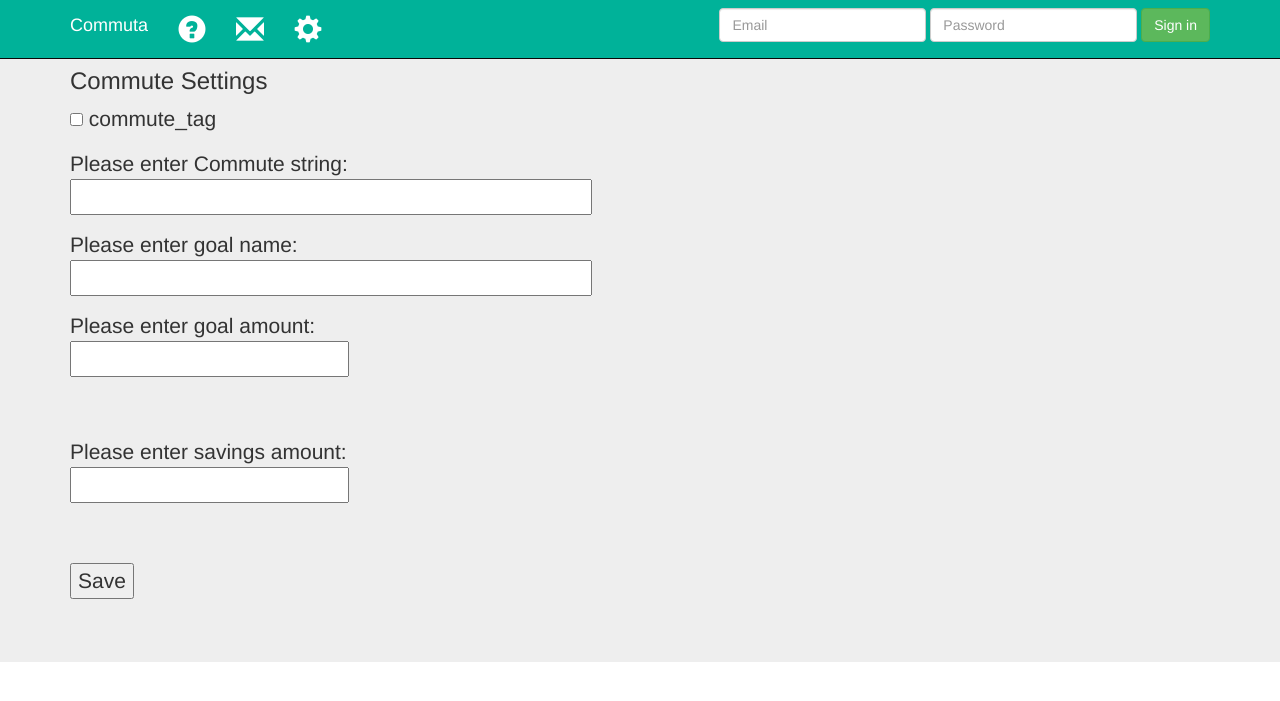
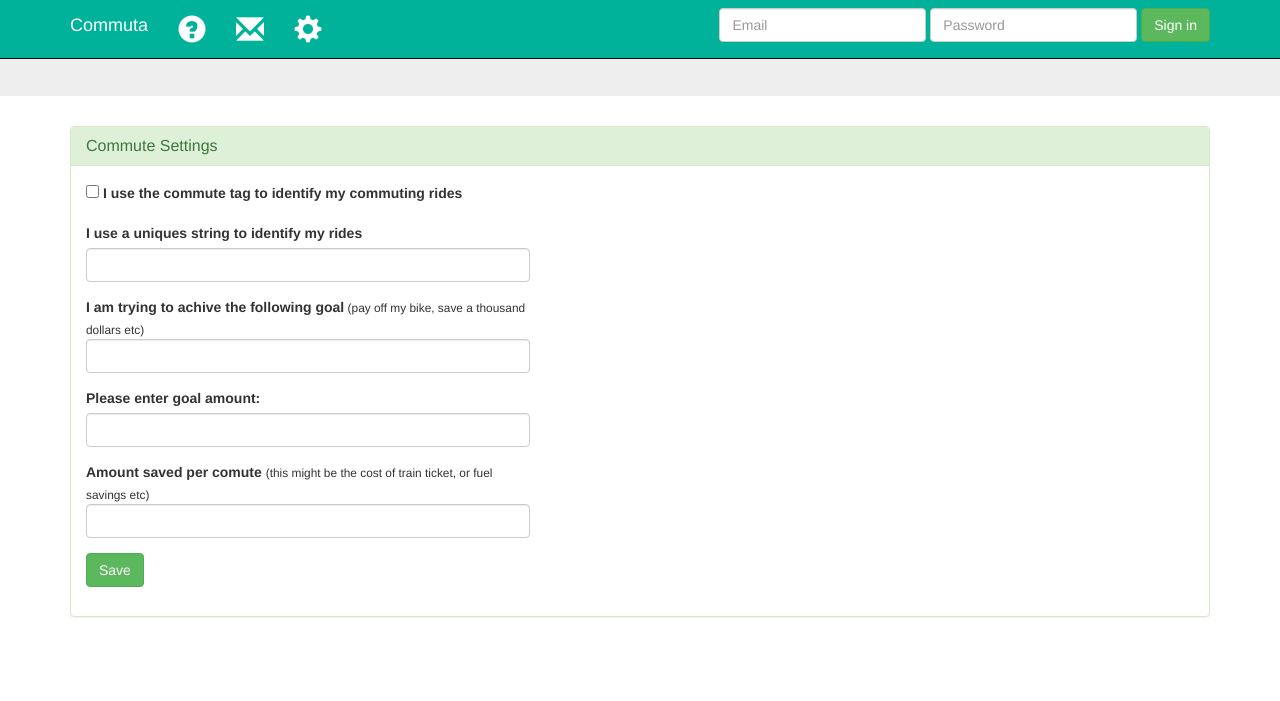
Before and after one commit to choc0bot/commuta, a Flask app: page /settings in a window 1280 px wide. Shown: the top 701 px of the page. Run offline with Flask 2, Linux system fonts and the light colour scheme; parts of the project's set-up code (start-up, migrations or seed data) failed here and were passed over; some libraries are stand-ins or nearby versions.

Commit message:
form tweaks

```diff
--- a/app/templates/base.html
+++ b/app/templates/base.html
@@ -40,6 +40,11 @@
       </div>
     </nav>
 
+    <div class="jumbotron">
+      <div class="container">
+      </div>
+    </div>
+
    {% with messages = get_flashed_messages() %}
       {% if messages %}
         <ul>
@@ -59,7 +64,7 @@
     ================================================== -->
     <!-- Placed at the end of the document so the pages load faster -->
     <script src="https://ajax.googleapis.com/ajax/libs/jquery/1.11.2/jquery.min.js"></script>
-    <script src="../../dist/js/bootstrap.min.js"></script>
+    <script src="{{ url_for('static', filename='bootstrap-3.3.2-dist/js/bootstrap.min.js') }}"></script>
     <!-- IE10 viewport hack for Surface/desktop Windows 8 bug -->
     <script src="../../assets/js/ie10-viewport-bug-workaround.js"></script>
   </body>
--- a/app/templates/settings.html
+++ b/app/templates/settings.html
@@ -1,30 +1,63 @@
 {% extends "base.html" %}
 {% block content %}
 
-<div class="jumbotron">
 <div class="container">
-    <h3>Commute Settings</h3>
+<div class="panel panel-success">
+  <div class="panel-heading">
+    <h3 class="panel-title">Commute Settings</h3>
+  </div>
+  <div class="panel-body">
     <form action="" method="post" name="settings">
       {{ form.hidden_tag() }}
-          <p>{{ form.commute_tag }} commute_tag</p>
-          <p>Please enter Commute string:<br>
-          {{ form.commute_string(size=40) }}<br><p>
-          <p>Please enter goal name:<br>
-          {{ form.goal_string(size=40) }}<br><p>
-          <p>Please enter goal amount:<br>
-          {{ form.goal_number(size=20) }}<br><p>
-          {% for error in form.goal_number.errors %}
-            <span style="color: red;">[{{ error }}]</span>
-          {% endfor %}<br><p>
-          <p>Please enter savings amount:<br>
-          {{ form.savings(size=20) }}<br><p>
-          {% for error in form.savings.errors %}
-            <span style="color: red;">[{{ error }}]</span>
-          {% endfor %}<br>
-      </p>
-      <p><input type="submit" value="Save"></p>
+    <div class="row">
+        <div class="col-lg-5">
+              <div class="form-group">
+                {{ form.commute_tag()}} <label>I use the commute tag to identify my commuting rides</label>
+              </div>
+        </div>
+    </div>
+    <div class="row">
+        <div class="col-lg-5">
+          <div class="form-group">
+              <label>I use a uniques string to identify my rides</label>
+              {{ form.commute_string(class="form-control") }}
+          </div>
+        </div>
+    </div>
+    <div class="row">
+        <div class="col-lg-5">
+          <div class="form-group">
+              <label>I am trying to achive the following goal</label><small> (pay off my bike, save a thousand dollars etc)</small>
+              {{ form.goal_string(class="form-control") }}
+          </div>
+        </div>
+    </div>
+    <div class="row">
+        <div class="col-lg-5">
+            <div class="form-group">
+              <label>Please enter goal amount:</label>
+              {{ form.goal_number(class="form-control", size=20) }}
+              {% for error in form.goal_number.errors %}
+                <span style="color: red;">[{{ error }}]</span>
+              {% endfor %}
+           </div>
+        </div>
+    </div>
+    <div class="row">
+        <div class="col-lg-5">
+            <div class="form-group">
+              <label>Amount saved per comute</label> <small>(this might be the cost of train ticket, or fuel savings etc)</small>
+              {{ form.savings(class="form-control") }}
+              {% for error in form.savings.errors %}
+                <span style="color: red;">[{{ error }}]</span>
+              {% endfor %}
+            </div>
+        </div>
+    </div>
+      <p><input type="submit" class="btn btn-success" value="Save"></p>
   </form>
+ </div>
+</div>
 
-
-
+</div>
 {% endblock %}
```
